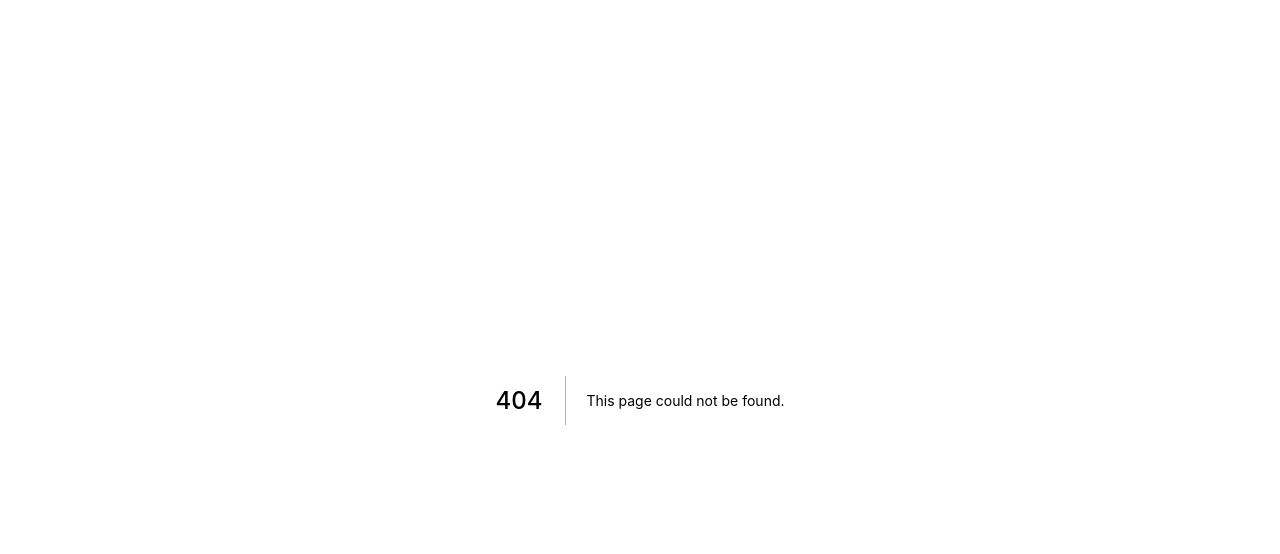
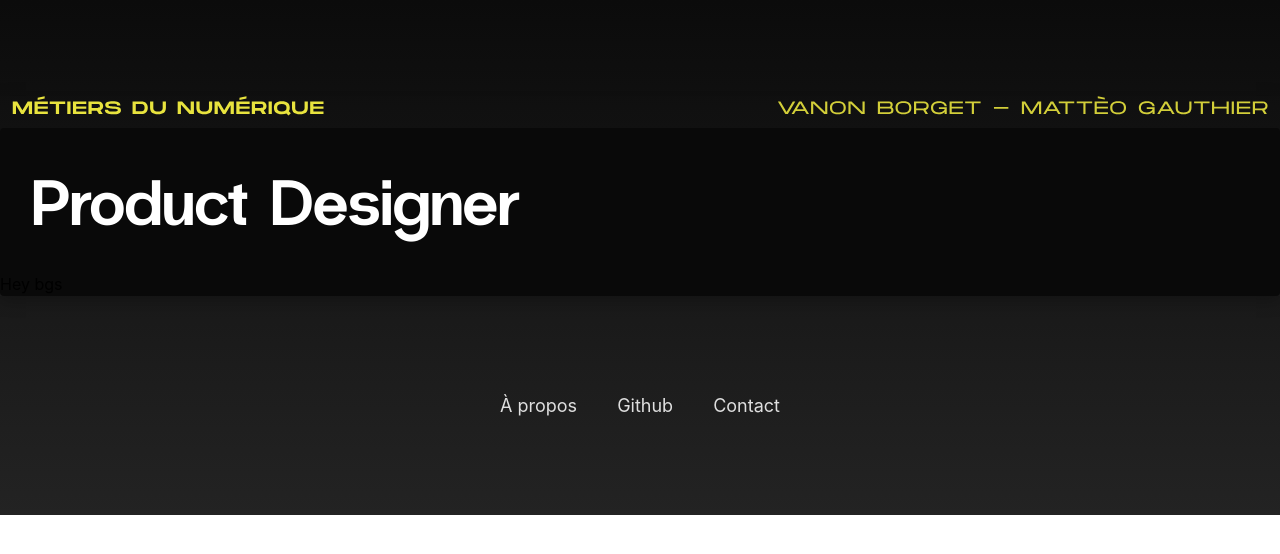
Before and after one commit to MatteoGauthier/ppp-web, a Next.js app: page /product-designer in a window 1280 px wide. Before the commit this address had no page. Shown: the top 554 px of the page. Built offline with nearby package versions, Linux system fonts and the light colour scheme.

Commit message:
Adding text components, job pages, config, optimization

```diff
--- a/components/JobSectionA.js
+++ b/components/JobSectionA.js
@@ -1,3 +1,5 @@
+import Link from 'next/link'
+import Title from './Text/Title'
 const JobSectionA = () => {
   return (
     <div className="flex card bg-deep-black">
@@ -7,7 +9,7 @@ const JobSectionA = () => {
         <img className="object-cover w-1/2 sliced-image" src="/images/mia-baker-klRB1BB9pV8-unsplash (2).jpg" alt="" />
       </div>
       <div className="flex flex-col justify-center w-7/12 pl-8 space-y-2">
-        <h2 className="text-6xl leading-tight text-white font-radio-grotesk font-bold">Product Designer</h2>
+        <Title color="white">Product Designer</Title>
         <p className="text-lg text-gray-clay">
           Lorem ipsum dolor sit amet, consectetur adipiscing elit. Porttitor vulputate vel et in morbi amet. Tincidunt
           condimentum nisi, quam eget posuere facilisi porta. Nisi, urna sit consequat id magna elementum leo. Feugiat
@@ -15,9 +17,9 @@ const JobSectionA = () => {
           adipiscing dolor dignissim ut. Ut aliquet sit aliquet egestas praesent elit non. Interdum eget eget ultrices
           pulvinar semper tincidunt. Sem fames ac nulla in egestas ut velit morbi dolor quam.
         </p>
-        <a href="#" className="link">
-          Découvrir le métier de Product Designer →
-        </a>
+        <Link href="/product-designer">
+        <a className="link">Découvrir le métier de Product Designer →</a>
+        </Link>
       </div>
     </div>
   );
--- a/components/JobSectionB.js
+++ b/components/JobSectionB.js
@@ -1,3 +1,5 @@
+import Link from "next/link";
+import Title from './Text/Title'
 const JobSectionB = () => {
   return (
     <div className="flex flex-row-reverse bg-white card">
@@ -7,7 +9,7 @@ const JobSectionB = () => {
         <img className="object-cover w-4/12 sliced-image-alt" src="/images/_-RFJf6-VM0.jpg" alt="" />
       </div>
       <div className="flex flex-col items-end justify-center w-7/12 pr-8 space-y-2 text-right">
-        <h2 className="text-6xl leading-tight text-black-side font-radio-grotesk font-bold">Motion Designer</h2>
+        <Title>Product Designer</Title>
         <p className="text-lg text-gravel">
           Lorem ipsum dolor sit amet, consectetur adipiscing elit. Accumsan ac aliquam tempor, ut tincidunt nunc vel et.
           Condimentum consequat tempus, eu risus, augue massa leo. Netus cursus velit placerat egestas a, ultrices vel.
@@ -15,9 +17,9 @@ const JobSectionB = () => {
           aliquam, varius tortor. Proin quis tincidunt pulvinar in. Enim auctor justo at dictum viverra non. Proin
           volutpat cursus nisl risus elit ultrices tempus luctus et.
         </p>
-        <a href="#" className="link-alt">
-          Découvrir le métier de Product Designer →
-        </a>
+        <Link href="/motion-designer">
+          <a className="link-alt">Découvrir le métier de Product Designer →</a>
+        </Link>
       </div>
     </div>
   );
--- a/components/JobSectionC.js
+++ b/components/JobSectionC.js
@@ -1,13 +1,23 @@
+import Link from "next/link";
+import Title from './Text/Title'
 const JobSectionC = () => {
   return (
     <div className="flex card bg-deep-black">
       <div className="flex flex-row w-5/12 h-auto overflow-visible bg-transparent image-section">
-      <img className="z-20 object-cover w-4/12 sliced-image" src="/images/kelly-sikkema-v9FQR4tbIq8-unsplash (1).jpg" alt="" />
-      <img className="z-10 object-cover w-5/12 sliced-image" src="/images/brad-neathery-mGH253KbfaY-unsplash (1).jpg" alt="" />
+        <img
+          className="z-20 object-cover w-4/12 sliced-image"
+          src="/images/kelly-sikkema-v9FQR4tbIq8-unsplash (1).jpg"
+          alt=""
+        />
+        <img
+          className="z-10 object-cover w-5/12 sliced-image"
+          src="/images/brad-neathery-mGH253KbfaY-unsplash (1).jpg"
+          alt=""
+        />
         <img className="object-cover w-1/2 sliced-image" src="/images/mia-baker-klRB1BB9pV8-unsplash (2).jpg" alt="" />
       </div>
       <div className="flex flex-col justify-center w-7/12 pl-8 space-y-2">
-      <h2 className="text-6xl font-bold leading-tight text-white font-radio-grotesk">Vidéaste</h2>
+        <Title color="white">Vidéaste</Title>
         <p className="text-lg text-gray-clay">
           Lorem ipsum dolor sit amet, consectetur adipiscing elit. Porttitor vulputate vel et in morbi amet. Tincidunt
           condimentum nisi, quam eget posuere facilisi porta. Nisi, urna sit consequat id magna elementum leo. Feugiat
@@ -15,9 +25,9 @@ const JobSectionC = () => {
           adipiscing dolor dignissim ut. Ut aliquet sit aliquet egestas praesent elit non. Interdum eget eget ultrices
           pulvinar semper tincidunt. Sem fames ac nulla in egestas ut velit morbi dolor quam.
         </p>
-      <a href="#" className="link">
-        Découvrir le métier de Product Designer →
-      </a>
+        <Link href="/videaste">
+          <a className="link">Découvrir le métier de Product Designer →</a>
+        </Link>
       </div>
     </div>
   );
--- /dev/null
+++ b/components/Text/Title.jsx
@@ -0,0 +1,12 @@
+export default function Title({ children, as, color }) {
+  const textColor = color == "white" ? "text-white" :  "text-black-side"
+  return (
+    <>
+      {as == "h1" ? (
+        <h1 className={`text-6xl font-bold leading-tight font-display ${textColor}`}>{children}</h1>
+      ) : (
+        <h2 className={`text-6xl font-bold leading-tight font-display ${textColor}`}>{children}</h2>
+      )}
+    </>
+  );
+}
--- /dev/null
+++ b/components/layout.js
@@ -0,0 +1,41 @@
+import Head from "next/head";
+import Link from "next/link";
+
+import { CreatorName, ProjectName } from "../components/svg";
+export default function Layout({ children }) {
+  return (
+    <>
+      <Head>
+        <link rel="preload" href="/fonts/subset-RadioGrotesk-Bold.woff" as="font" crossOrigin="" />
+        <link rel="preload" href="/fonts/subset-RadioGrotesk-Bold.woff2" as="font" crossOrigin="" />
+        <link rel="preload" href="/fonts/subset-RadioGrotesk-Bold.svg" as="font" crossOrigin="" />
+      </Head>
+      <div className="h-full pt-24 bg-gradient-to-b from-darkA to-darkB">
+        <main className="max-w-screen-xl mx-auto mb-12 main">
+          <div className="flex justify-between px-3 pb-3 uppercase text-yellowLight">
+            <Link href="/">
+              <a>
+                <ProjectName />
+              </a>
+            </Link>
+            <CreatorName />
+            {/* <span>Métiers du numérique</span>
+          <span>vanon borget - Mattèo gauthier</span> */}
+          </div>
+          <div className="overflow-hidden rounded">{children}</div>
+        </main>
+        <footer className="flex items-center justify-center pt-12 pb-24 space-x-10">
+          <a className="text-lg text-gravel-bright" href="#">
+            À propos
+          </a>
+          <a className="text-lg text-gravel-bright" href="#">
+            Github
+          </a>
+          <a className="text-lg text-gravel-bright" href="#">
+            Contact
+          </a>
+        </footer>
+      </div>
+    </>
+  );
+}
--- a/pages/index.js
+++ b/pages/index.js
@@ -1,44 +1,17 @@
-import Image from "next/image";
-import Head from 'next/head'
 
-import { CreatorName, ProjectName } from "../components/svg";
 import JobSectionA from "../components/JobSectionA";
 import JobSectionB from "../components/JobSectionB";
 import JobSectionC from "../components/JobSectionC";
+import Layout from "../components/layout";
 
 export default function IndexPage() {
   return (
     <>
-      <Head>
-        <link rel="preload" href="/fonts/subset-RadioGrotesk-Bold.woff" as="font" crossOrigin="" />
-        <link rel="preload" href="/fonts/subset-RadioGrotesk-Bold.woff2" as="font" crossOrigin="" />
-        <link rel="preload" href="/fonts/subset-RadioGrotesk-Bold.svg" as="font" crossOrigin="" />
-      </Head>
-      <div className="h-full pt-24 bg-gradient-to-b from-darkA to-darkB">
-        <main className="max-w-screen-xl mx-auto mb-12 main">
-          <div className="flex justify-between px-3 pb-3 uppercase text-yellowLight">
-            <ProjectName /> <CreatorName />
-            {/* <span>Métiers du numérique</span>
-          <span>vanon borget - Mattèo gauthier</span> */}
-          </div>
-          <div className="overflow-hidden rounded">
-            <JobSectionA />
-            <JobSectionB />
-            <JobSectionC />
-          </div>
-        </main>
-        <footer className="flex items-center justify-center pt-12 pb-24 space-x-10">
-          <a className="text-lg text-gravel-bright" href="#">
-            À propos
-          </a>
-          <a className="text-lg text-gravel-bright" href="#">
-            Github
-          </a>
-          <a className="text-lg text-gravel-bright" href="#">
-            Contact
-          </a>
-        </footer>
-      </div>
+      <Layout>
+        <JobSectionA />
+        <JobSectionB />
+        <JobSectionC />
+      </Layout>
     </>
   );
 }
--- /dev/null
+++ b/pages/product-designer.js
@@ -0,0 +1,17 @@
+import Title from '../components/Text/Title'
+import Layout from "../components/layout";
+
+export default function ProductDesigner() {
+  return (
+    <>
+      <Layout>
+        <div class="bg-deep-black">
+            <div class="p-8">
+                <Title color="white" className="leading-none" as="h1">Product Designer</Title>
+            </div>
+          <h1>Hey bgs</h1>
+        </div>
+      </Layout>
+    </>
+  );
+}
--- a/styles/index.css
+++ b/styles/index.css
@@ -19,11 +19,7 @@
   unicode-range: U+20,U+44,U+4D,U+50,U+56,U+61,U+63-65,U+67,U+69,U+6E,U+6F,U+72-75,U+E9;
 }
 
-.font-radio-grotesk {
-  font-family: 'Radio Grotesk';
-  /* font-family: 'Inter'; */
 
-}
 
 .image-section .sliced-image {
   clip-path: polygon(0 0, 100% 0, 75% 100%, 0% 100%);
--- a/tailwind.config.js
+++ b/tailwind.config.js
@@ -1,4 +1,4 @@
-const defaultTheme = require("tailwindcss/defaultTheme")
+const defaultTheme = require("tailwindcss/defaultTheme");
 module.exports = {
   experimental: {
     uniformColorPalette: true,
@@ -15,6 +15,7 @@ module.exports = {
   theme: {
     fontFamily: {
       sans: ["'Inter'", "Inter", ...defaultTheme.fontFamily.sans],
+      display: ["'Radio Grotesk'","Radio Grotesk", ...defaultTheme.fontFamily.sans],
     },
     extend: {
       colors: {
```
Lines whose indentation alone changed are shown as unchanged.
